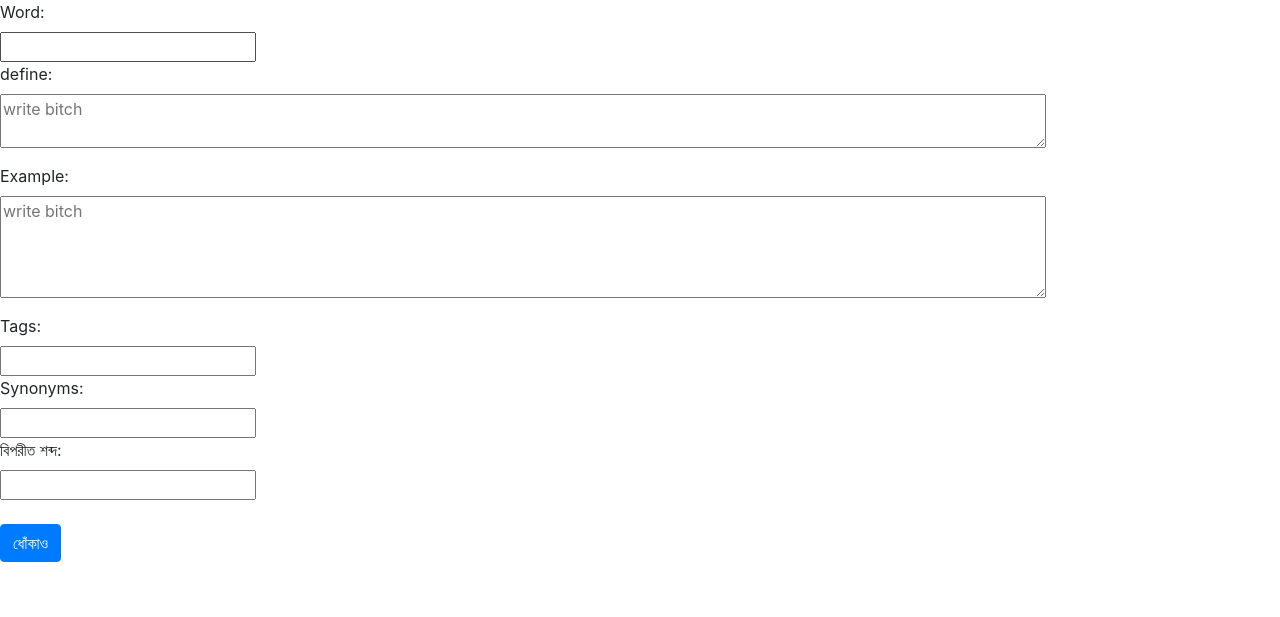
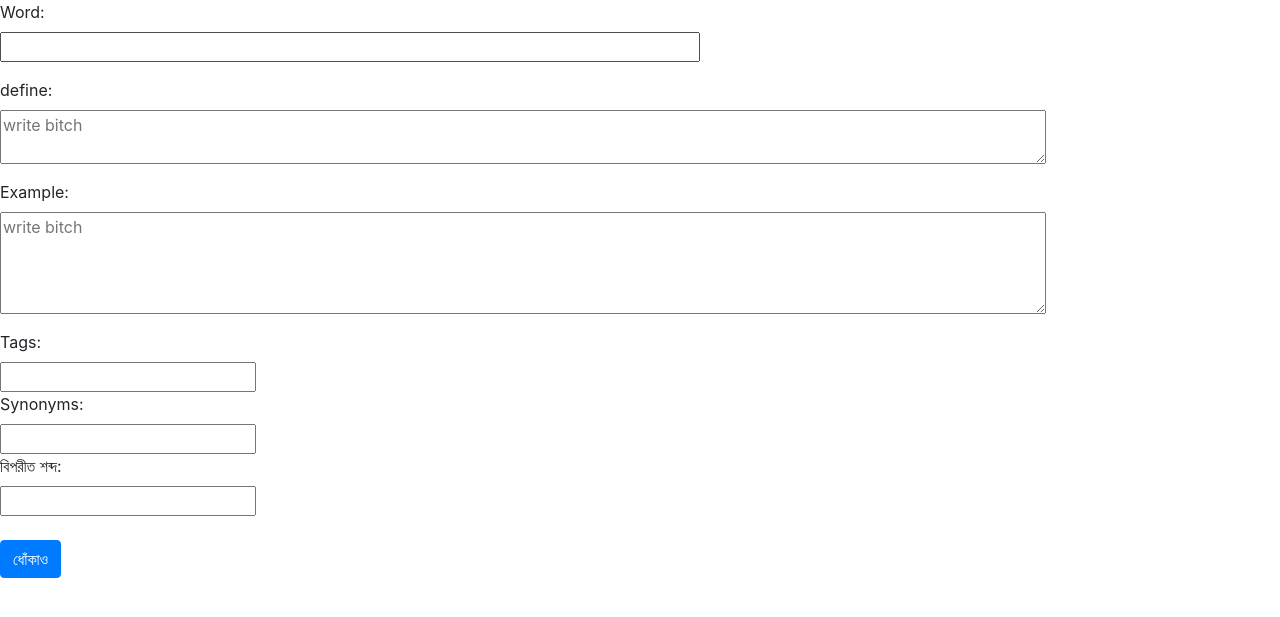
Before and after one commit to musophobia/gogabangla, a Django app: page /add in a window 1280 px wide. Shown: the top 617 px of the page. Run offline with Django 3.2, Linux system fonts and the light colour scheme; some libraries are stand-ins or nearby versions.

Commit message:
form done. tags working

```diff
--- a/gogabangla/definitions/forms.py
+++ b/gogabangla/definitions/forms.py
@@ -1,5 +1,5 @@
 from django.core.exceptions import NON_FIELD_ERRORS
-from django.forms import ModelForm, Textarea, ModelMultipleChoiceField, ModelChoiceField
+from django.forms import ModelForm, Textarea, ModelMultipleChoiceField, ModelChoiceField, TextInput
 from django import forms
 from django.utils.encoding import force_text
 from django_select2.forms import Select2MultipleWidget, Select2TagWidget, ModelSelect2TagWidget
@@ -31,20 +31,12 @@ class MyModelSelect2TagWidget(ModelSelect2TagWidget):
                 val = queryset.create(tag=val).pk
                 #Tag.objects.create(tag=val)
             cleaned_values.append(val)
-        # for val in values:
-        #     if str(val) not in pks:
-        #         val = queryset.create(tag=val).pk
-        #         t=Tag.objects.get_or_create(tag=val)
-        #         p=t.pk
-        #         print(t)
-        #         cleaned_values.append(p)
-        #     else:
-        #         cleaned_values.append(val)
         return cleaned_values
 
 
 class DefinitionForm(forms.ModelForm):
-    word=forms.CharField(required=True, label='Word', max_length=100)
+    word=forms.CharField(required=True, label='Word', max_length=100, widget=
+                        TextInput(attrs={'id':'words', 'class':'form-group','style': 'min-width:700',}))
     define=forms.CharField(required=True, label='define',
                            widget=Textarea(attrs={'placeholder':'write bitch', 'rows':'2','cols':'100',
                                                   'id':'def', 'class':'form-group'}),
@@ -53,7 +45,7 @@ class DefinitionForm(forms.ModelForm):
                                                   'rows':'4','cols':'100',
                                                   'id':'ex', 'class':'form-group'}), max_length=1000)
     tags = ModelMultipleChoiceField(queryset=Tag.objects.all(), label='Tags', widget=
-    MyModelSelect2TagWidget)
+    MyModelSelect2TagWidget(attrs={'style': 'min-width:700'}))
     synonyms= ModelMultipleChoiceField(required=False, queryset=Word.objects.all(), label='Synonyms', widget=
     Select2MultipleWidget(attrs={'data-placeholder': 'Please choose synonyms', 'id':'syn'}))
     antonyms = ModelMultipleChoiceField(required=False, queryset=Word.objects.all(), label='বিপরীত শব্দ', widget=
--- a/gogabangla/definitions/templates/addword.html
+++ b/gogabangla/definitions/templates/addword.html
@@ -31,13 +31,13 @@
 {{ form.media.js }}
 <script>
     $(document).ready(function() {
-    $("#ant").select2({ width: 1000 });
+    $("#ant").select2({ width: 700 });
 });
      $(document).ready(function() {
-    $("#syn").select2({ width: 1000 });
+    $("#syn").select2({ width: 700 });
 });
-      $(document).ready(function() {
-    $("#tags").select2({ width: 1000 });
+     $(document).ready(function() {
+    $("#words").setAttribute({ width: 700 });
 });
 </script>
 </html>
```
